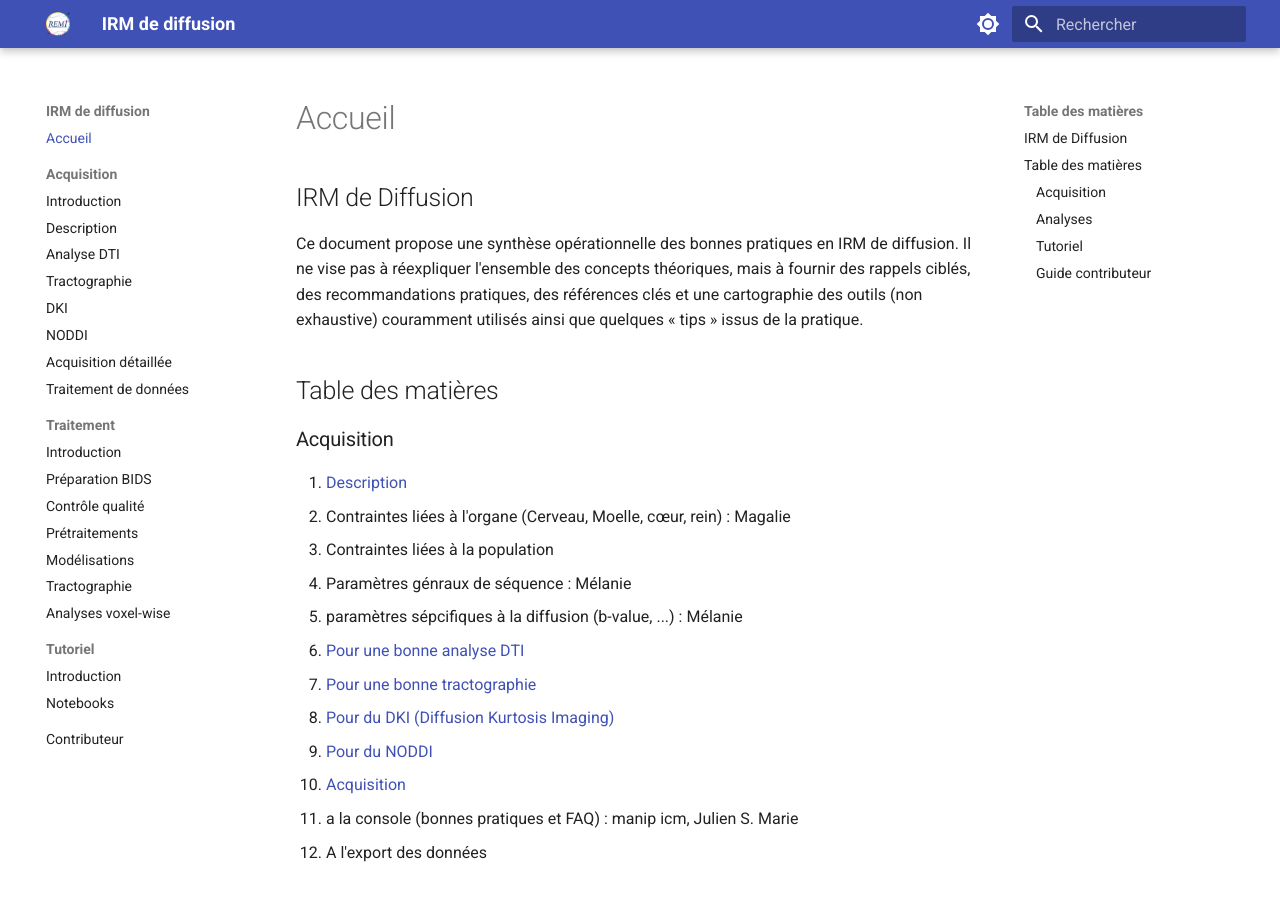
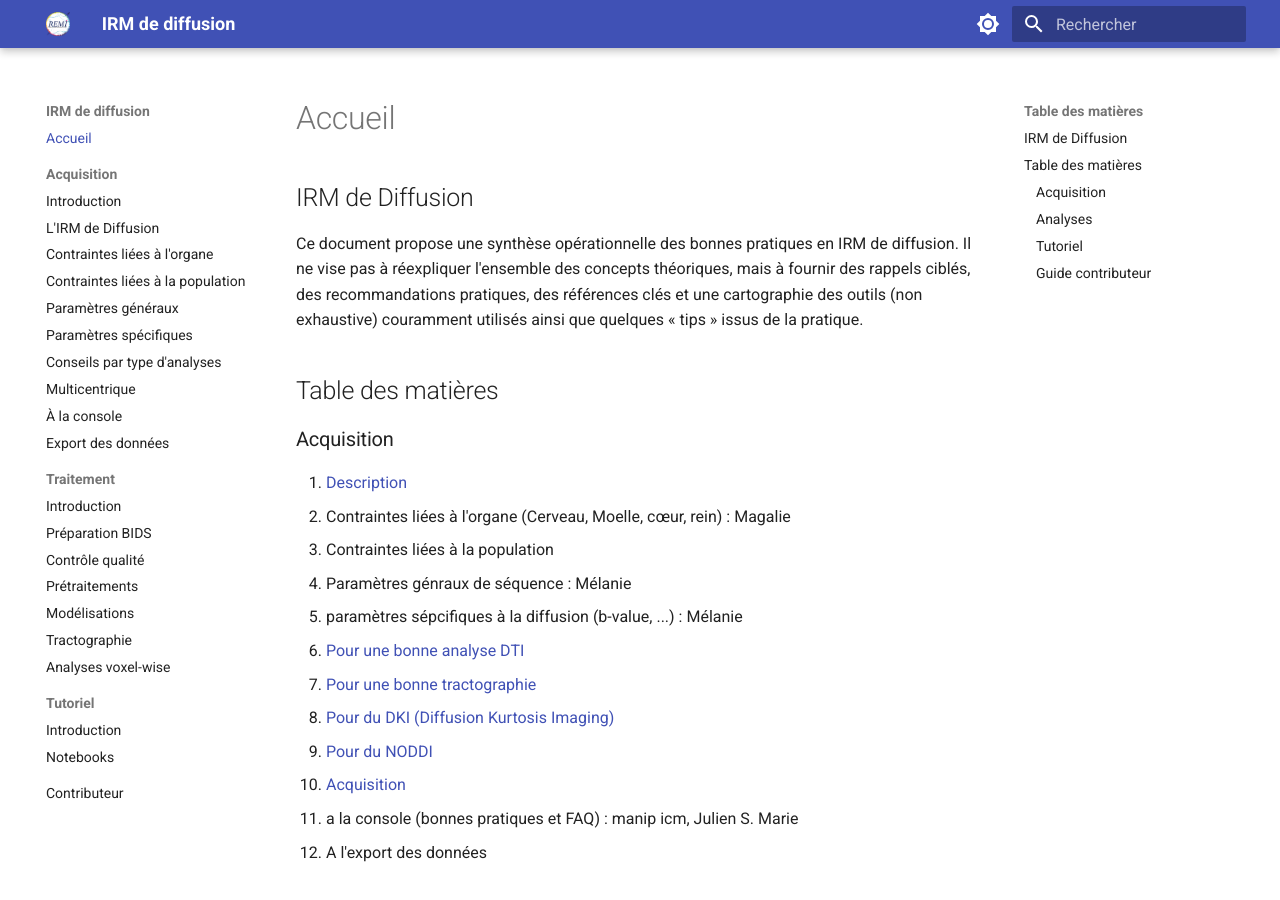
Before and after one commit to hdary/remi-diffusion, an MkDocs documentation site: the page built from docs/index.md, in a window 1280 px wide and 900 px high. Built offline with MkDocs 1.6.1 and Material for MkDocs 9.7.7, drawn with Linux system fonts in a browser that asks for light colours.

Commit message:
Update mkdocs.yml

```diff
--- a/mkdocs.yml
+++ b/mkdocs.yml
@@ -25,13 +25,15 @@ nav:
   - Accueil: index.md
   - Acquisition:
     - Introduction: acquisition/index.md
-    - Description: acquisition/01-description.md
-    - Analyse DTI: acquisition/02-pour-une-bonne-analyse-dti.md
-    - Tractographie: acquisition/03-pour-une-bonne-tractographie.md
-    - DKI: acquisition/04-pour-du-dki.md
-    - NODDI: acquisition/05-pour-du-noddi.md
-    - Acquisition détaillée: acquisition/06-acquisition.md
-    - Traitement de données: acquisition/07-traitement-de-donnees.md
+    - L'IRM de Diffusion: acquisition/01-diffusion
+    - Contraintes liées à l'organe: acquisition/02-organes.md
+    - Contraintes liées à la population: acquisition/03-population.md
+    - Paramètres généraux: acquisition/04-parametre-generaux.md
+    - Paramètres spécifiques: acquisition/05-parametre-spécifiques.md
+    - Conseils par type d'analyses: acquisition/06-conseils-par-analyses.md
+    - Multicentrique: acquisition/07-multicentrique.md
+    - À la console: acquisition/08-console.md
+    - Export des données: acquisition/09-export.md
   - Traitement:
     - Introduction: analyses/index.md
     - Préparation BIDS: analyses/01-preparation-bids.md
```
